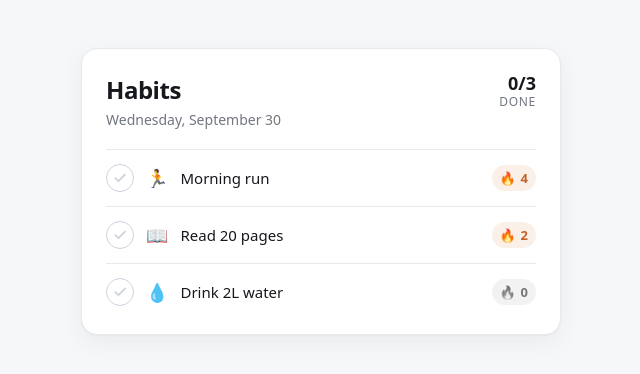
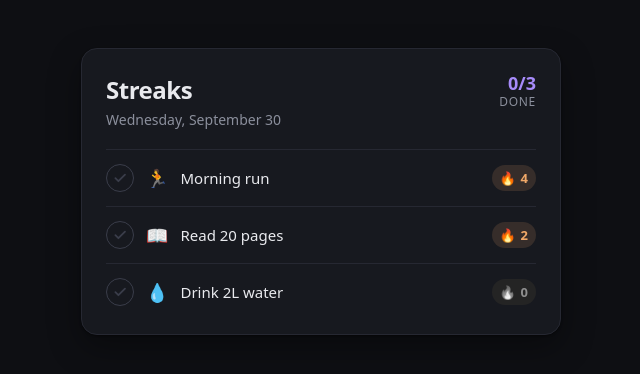
Before and after one commit to nicolasalt-shipit/shipit-demo-app, a React (Vite) app: page / in a window 1280 px wide. Shown: the top 374 px of the page, without its empty margins (319-959 px from the left). Built offline with nearby package versions, Linux system fonts and the light colour scheme.

Commit message:
Done — it's now **Streaks** on a dark theme:

```diff
--- a/index.html
+++ b/index.html
@@ -3,7 +3,7 @@
   <head>
     <meta charset="UTF-8" />
     <meta name="viewport" content="width=device-width, initial-scale=1.0" />
-    <title>Habit Tracker</title>
+    <title>Streaks</title>
   </head>
   <body>
     <div id="root"></div>
--- a/src/App.css
+++ b/src/App.css
@@ -1,13 +1,17 @@
 :root {
-  --bg: #f6f7f9;
-  --card: #ffffff;
-  --ink: #16181d;
-  --muted: #71767f;
-  --line: #e7e9ee;
-  --accent: #2f7d5d;
-  --accent-soft: #e8f4ee;
-  --flame: #c4622a;
-  --flame-soft: #fbf0e7;
+  color-scheme: dark;
+  --bg: #0e0f13;
+  --card: #17191f;
+  --ink: #e9eaee;
+  --muted: #8b8f9c;
+  --line: #262832;
+  --ring: #3a3d4a;
+  --accent: #a78bfa;
+  --accent-strong: #8b5cf6;
+  --accent-soft: rgba(139, 92, 246, 0.16);
+  --flame: #f0a868;
+  --flame-soft: rgba(240, 168, 104, 0.14);
+  --chip: #212430;
 }
 
 * {
@@ -48,7 +52,7 @@ body {
   border: 1px solid var(--line);
   border-radius: 16px;
   padding: 1.5rem;
-  box-shadow: 0 1px 2px rgba(16, 18, 24, 0.04), 0 8px 24px rgba(16, 18, 24, 0.05);
+  box-shadow: 0 1px 2px rgba(0, 0, 0, 0.4), 0 12px 32px rgba(0, 0, 0, 0.35);
   height: fit-content;
 }
 
@@ -84,6 +88,7 @@ h1 {
   font-size: 1.125rem;
   font-weight: 600;
   font-variant-numeric: tabular-nums;
+  color: var(--accent);
 }
 
 .progress-label {
@@ -119,7 +124,7 @@ h1 {
   display: grid;
   place-items: center;
   padding: 0;
-  border: 1.5px solid #cdd2db;
+  border: 1.5px solid var(--ring);
   border-radius: 999px;
   background: transparent;
   cursor: pointer;
@@ -144,7 +149,7 @@ h1 {
   width: 0.9rem;
   height: 0.9rem;
   fill: none;
-  stroke: #cdd2db;
+  stroke: var(--ring);
   stroke-width: 3;
   stroke-linecap: round;
   stroke-linejoin: round;
@@ -152,8 +157,8 @@ h1 {
 }
 
 .habit.is-done .check {
-  background: var(--accent);
-  border-color: var(--accent);
+  background: var(--accent-strong);
+  border-color: var(--accent-strong);
 }
 
 .habit.is-done .check svg {
@@ -174,7 +179,7 @@ h1 {
 .habit.is-done .name {
   color: var(--muted);
   text-decoration: line-through;
-  text-decoration-color: #c9ced8;
+  text-decoration-color: var(--ring);
 }
 
 .streak {
@@ -184,7 +189,7 @@ h1 {
   gap: 0.3rem;
   padding: 0.25rem 0.5rem;
   border-radius: 999px;
-  background: #f1f2f5;
+  background: var(--chip);
   color: var(--muted);
   font-size: 0.8125rem;
   font-weight: 600;
--- a/src/App.tsx
+++ b/src/App.tsx
@@ -44,7 +44,7 @@ export function App() {
       <main className="card">
         <header className="header">
           <div>
-            <h1>Habits</h1>
+            <h1>Streaks</h1>
             <p className="date">{today}</p>
           </div>
           <div className="progress" aria-label={`${doneCount} of ${habits.length} habits done`}>
```
